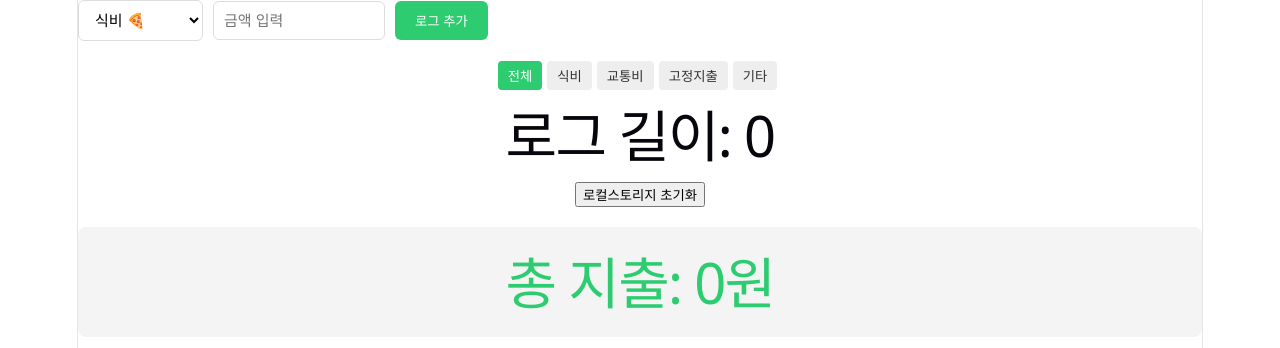
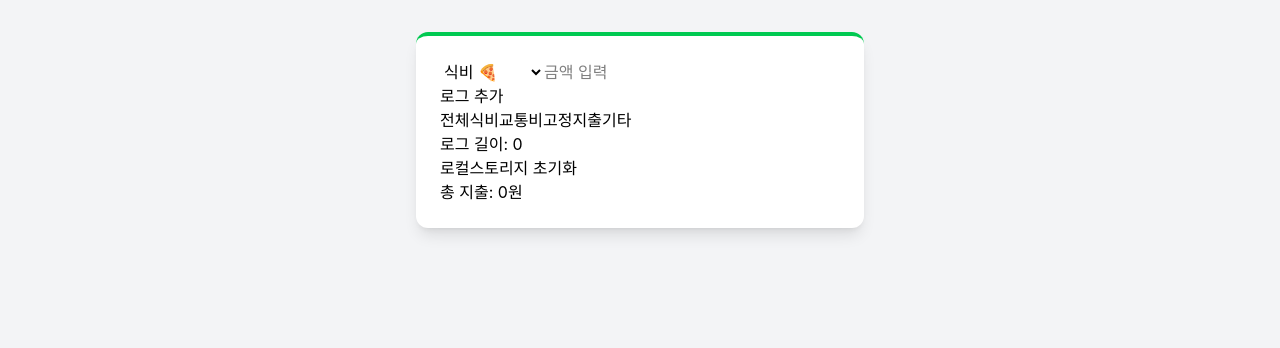
Before and after one commit to devLsy/react-study, a React (Vite) app: page / in a window 1280 px wide. Shown: the top 348 px of the page. Built offline with nearby package versions, Linux system fonts and the light colour scheme.

Commit message:
feat: tailwindcss 추가 1차 커밋(기존 css를 대체)

```diff
--- a/package.json
+++ b/package.json
@@ -19,10 +19,13 @@
     "@types/react": "^19.2.14",
     "@types/react-dom": "^19.2.3",
     "@vitejs/plugin-react": "^6.0.1",
+    "autoprefixer": "^10.5.0",
     "eslint": "^9.39.4",
     "eslint-plugin-react-hooks": "^7.0.1",
     "eslint-plugin-react-refresh": "^0.5.2",
     "globals": "^17.4.0",
+    "postcss": "^8.5.10",
+    "tailwindcss": "^4.2.2",
     "vite": "^8.0.4"
   }
 }
--- a/src/App.css
+++ /dev/null
@@ -1,93 +0,0 @@
-/* 컨테이너 정렬 */
-.input-group {
-  display: flex;
-  gap: 10px;
-  align-items: center;
-  margin-bottom: 20px;
-}
-
-/* 셀렉트 박스 커스텀 */
-.category-select {
-  padding: 10px 12px;
-  font-size: 15px;
-  border: 1px solid #ddd;
-  border-radius: 6px;
-  background-color: #fff;
-  cursor: pointer;
-  outline: none;
-  transition: border-color 0.2s;
-}
-
-.category-select:focus {
-  border-color: #2ecc71; /* 총 지출 초록색과 통일 */
-  box-shadow: 0 0 5px rgba(46, 204, 113, 0.2);
-}
-
-/* 숫자 입력창 스타일 보정 */
-.money-input {
-  padding: 10px;
-  font-size: 15px;
-  border: 1px solid #ddd;
-  border-radius: 6px;
-  outline: none;
-  width: 150px;
-}
-
-.money-input:focus {
-  border-color: #2ecc71;
-}
-
-/* 추가 버튼 스타일 */
-.add-btn {
-  padding: 10px 20px;
-  background-color: #2ecc71;
-  color: white;
-  border: none;
-  border-radius: 6px;
-  cursor: pointer;
-  font-weight: bold;
-}
-
-.add-btn:hover {
-  background-color: #27ae60;
-}
-
-.log-list {
-  list-style: none;
-  padding: 0;
-}
-
-.log-item {
-  display: flex;
-  align-items: center;
-  gap: 15px;
-  padding: 10px;
-  border-bottom: 1px solid #eee;
-}
-
-.category-badge {
-  background-color: #e8f5e9;
-  color: black;
-  padding: 2px 8px;
-  border-radius: 4px;
-  font-weight: bold;
-  font-size: 0.85rem;
-}
-
-.time { color: #888; font-size: 0.9rem; }
-.money { font-weight: bold; flex-grow: 1; }
-
-.btn-mod {
-  padding: 5px 10px;
-  border: none;
-  border-radius: 4px;
-  background: green;
-  cursor: pointer;
-}
-.btn-del {
-  padding: 5px 10px;
-  border: none;
-  border-radius: 4px;
-  background: red;
-  cursor: pointer;
-}
--- a/src/App.jsx
+++ b/src/App.jsx
@@ -3,25 +3,19 @@ import MoneyInput from './component/MoneyInput';
 import LogList from './component/LogList';
 import Summary from './component/Summary';
 import Chart from './component/Chart';
-import './App.css';
-
-  const CATEGORY_COLORS = {
-    식비: '#ff7675',
-    교통비: '#74b9ff',
-    고정지출: '#55efc4',
-    기타: '#ffeaa7'
-  };
+import { CATEGORY_COLORS, CATEGORIES } from './constants/constants';
 
 function App() {
   const {
-    logs, money, setMoney, editId, filter, category, filteredTotal, displayLogs, summary, inputRef, addLog, delLog, setClearlocalStorage, onKeyDown, updateLog, startEdit
+    logs, money, setMoney, setCategory, setFilter, editId, filter, category, filteredTotal, displayLogs, summary, inputRef, addLog, delLog, setClearlocalStorage, onKeyDown, updateLog, startEdit
   } = useMoneyLogs();
 
   const moneyChange = (e) => setMoney(e.target.value);
   const categoryChange = (e) => setCategory(e.target.value);
 
   return (
-    <div className='card'>
+    <div className="min-h-screen bg-gray-100 p-8">
+      <div className="max-w-md mx-auto bg-white rounded-xl shadow-lg p-6 border-t-4 border-green-500">
         <MoneyInput
           inputRef = {inputRef}
           moneyChange = {moneyChange}
@@ -32,22 +26,15 @@ function App() {
           addLog = {addLog}
           editId = {editId}
           updateLog = {updateLog}
+          CATEGORY_COLORS= {CATEGORY_COLORS}
+          CATEGORIES = {CATEGORIES}
         />
 
-      <div className="filter-group" style={{ marginBottom: '15px' }}>
+        <div className="filter-group">
           {['전체', ...Object.keys(CATEGORY_COLORS)].map(cat => (
               <button
                 key={cat}
                 onClick={() => setFilter(cat)}
-              style={{
-                marginRight: '5px',
-                backgroundColor: filter === cat ? (CATEGORY_COLORS[cat] || '#2ecc71') : '#eee',
-                color: filter === cat ? 'white' : '#333',
-                border: 'none',
-                padding: '5px 10px',
-                borderRadius: '4px',
-                cursor: 'pointer'
-              }}
               >
               {cat}
               </button>
@@ -56,8 +43,8 @@ function App() {
 
         <h1>로그 길이: {logs.length}</h1>
         <button onClick={setClearlocalStorage}>로컬스토리지 초기화</button>
-      <div style={{ margin: '20px 0', padding: '10px', background: '#f4f4f4', borderRadius: '8px' }}>
-        <h1 style={{ color: '#2ecc71' }}>총 지출: {filteredTotal.toLocaleString()}원</h1>
+        <div>
+          <h1>총 지출: {filteredTotal.toLocaleString()}원</h1>
         </div>
 
         <Summary summary={summary}
@@ -66,7 +53,8 @@ function App() {
 
         <Chart
           summary={summary}
-        CATEGORY_COLORS = {CATEGORY_COLORS}
+          CATEGORY_COLORS= {CATEGORY_COLORS}
+          CATEGORIES = {CATEGORIES}
         />
 
         <LogList
@@ -77,6 +65,7 @@ function App() {
           startEdit = {startEdit}
         />
       </div>
+    </div>
   )
 }
 export default App;
--- a/src/component/Chart.jsx
+++ b/src/component/Chart.jsx
@@ -5,7 +5,7 @@ const Chart = ({ summary, CATEGORY_COLORS }) => {
     const data = Object.entries(summary).map(([name, value]) => ({ name, value }));
 
     return (
-        <div style={{ width: '100%', height: 300, background: '#fff', borderRadius: '8px', padding: '10px', marginBottom: '20px' }}>
+        <div>
         <ResponsiveContainer width="100%" height="100%">
             <PieChart>
             <Pie
@@ -18,7 +18,7 @@ const Chart = ({ summary, CATEGORY_COLORS }) => {
                 dataKey="value"
             >
                 {data.map((entry, index) => (
-                <Cell key={`cell-${index}`} fill={CATEGORY_COLORS[entry.name] || '#eee'} />
+                <Cell key={`cell-${index}`} fill={CATEGORY_COLORS[entry.name]?.color || '#eee'} />
                 ))}
             </Pie>
             <Tooltip />
--- a/src/component/LogList.jsx
+++ b/src/component/LogList.jsx
@@ -2,11 +2,7 @@ const LogList = ({ logs, delLog, updateLog, CATEGORY_COLORS, startEdit}) => (
     <ul className="log-list">
       {logs.map((item) => (
         <li key={item.id} className="log-item">
-          <span className="category-badge"
-                style={{
-                  background: CATEGORY_COLORS[item.category] || '#eee'
-                }}
-          >[{item.category ? item.category: '미분류'}]</span> &nbsp;
+          <span className="category-badge">[{item.category ? item.category: '미분류'}]</span> &nbsp;
           <span className="time">{new Date(item.id).toLocaleTimeString()}</span> &nbsp;
           <span className="money">{Number(item.val).toLocaleString()}원</span> &nbsp;
 
--- a/src/component/MoneyInput.jsx
+++ b/src/component/MoneyInput.jsx
@@ -1,10 +1,12 @@
-const MoneyInput = ({ inputRef, moneyChange, onKeyDown, money, addLog, category, categoryChange, CATEGORY_COLORS, editId, handleUpdate }) => (
+const MoneyInput = ({ inputRef, moneyChange, onKeyDown, money, addLog, category, categoryChange, CATEGORY_COLORS, CATEGORIES, editId, handleUpdate }) => (
   <div className="input-group">
     <select className="category-select" value={category} onChange={categoryChange}>
-      <option value="식비">식비 🍕</option>
-      <option value="교통비">교통비 🚌</option>
-      <option value="고정지출">고정지출 🏠</option>
-      <option value="기타">기타 🏷️</option>
+      {
+        CATEGORIES.map((cat) => (
+          <option key={cat} value={cat}>
+            {cat} {CATEGORY_COLORS[cat]?.emoji || ''}
+          </option>
+      ))}
     </select>
 
     <input
--- /dev/null
+++ b/src/constants/constants.js
@@ -0,0 +1,7 @@
+  export const CATEGORY_COLORS = {
+    식비: { color: '#ff7675', emoji: '🍕' },
+    교통비: { color: '#74b9ff', emoji: '🚌' },
+    고정지출: { color: '#55efc4', emoji: '🏠' },
+    기타: { color: '#ffeaa7', emoji: '🏷️' }
+  };
+  export const CATEGORIES = Object.keys(CATEGORY_COLORS);
--- a/src/index.css
+++ b/src/index.css
@@ -1,111 +1 @@
-:root {
-  --text: #6b6375;
-  --text-h: #08060d;
-  --bg: #fff;
-  --border: #e5e4e7;
-  --code-bg: #f4f3ec;
-  --accent: #aa3bff;
-  --accent-bg: rgba(170, 59, 255, 0.1);
-  --accent-border: rgba(170, 59, 255, 0.5);
-  --social-bg: rgba(244, 243, 236, 0.5);
-  --shadow:
-    rgba(0, 0, 0, 0.1) 0 10px 15px -3px, rgba(0, 0, 0, 0.05) 0 4px 6px -2px;
-
-  --sans: system-ui, 'Segoe UI', Roboto, sans-serif;
-  --heading: system-ui, 'Segoe UI', Roboto, sans-serif;
-  --mono: ui-monospace, Consolas, monospace;
-
-  font: 18px/145% var(--sans);
-  letter-spacing: 0.18px;
-  color-scheme: light dark;
-  color: var(--text);
-  background: var(--bg);
-  font-synthesis: none;
-  text-rendering: optimizeLegibility;
-  -webkit-font-smoothing: antialiased;
-  -moz-osx-font-smoothing: grayscale;
-
-  @media (max-width: 1024px) {
-    font-size: 16px;
-  }
-}
-
-@media (prefers-color-scheme: dark) {
-  :root {
-    --text: #9ca3af;
-    --text-h: #f3f4f6;
-    --bg: #16171d;
-    --border: #2e303a;
-    --code-bg: #1f2028;
-    --accent: #c084fc;
-    --accent-bg: rgba(192, 132, 252, 0.15);
-    --accent-border: rgba(192, 132, 252, 0.5);
-    --social-bg: rgba(47, 48, 58, 0.5);
-    --shadow:
-      rgba(0, 0, 0, 0.4) 0 10px 15px -3px, rgba(0, 0, 0, 0.25) 0 4px 6px -2px;
-  }
-
-  #social .button-icon {
-    filter: invert(1) brightness(2);
-  }
-}
-
-body {
-  margin: 0;
-}
-
-#root {
-  width: 1126px;
-  max-width: 100%;
-  margin: 0 auto;
-  text-align: center;
-  border-inline: 1px solid var(--border);
-  min-height: 100svh;
-  display: flex;
-  flex-direction: column;
-  box-sizing: border-box;
-}
-
-h1,
-h2 {
-  font-family: var(--heading);
-  font-weight: 500;
-  color: var(--text-h);
-}
-
-h1 {
-  font-size: 56px;
-  letter-spacing: -1.68px;
-  margin: 32px 0;
-  @media (max-width: 1024px) {
-    font-size: 36px;
-    margin: 20px 0;
-  }
-}
-h2 {
-  font-size: 24px;
-  line-height: 118%;
-  letter-spacing: -0.24px;
-  margin: 0 0 8px;
-  @media (max-width: 1024px) {
-    font-size: 20px;
-  }
-}
-p {
-  margin: 0;
-}
-
-code,
-.counter {
-  font-family: var(--mono);
-  display: inline-flex;
-  border-radius: 4px;
-  color: var(--text-h);
-}
-
-code {
-  font-size: 15px;
-  line-height: 135%;
-  padding: 4px 8px;
-  background: var(--code-bg);
-}
+@import "tailwindcss";
```
Also changed, not shown: src/component/Summary.jsx (+5 -19 lines), src/hooks/useMeno.js (added), 1 other file (tests, documents, lock files or other folders). Lines whose indentation alone changed are shown as unchanged.
